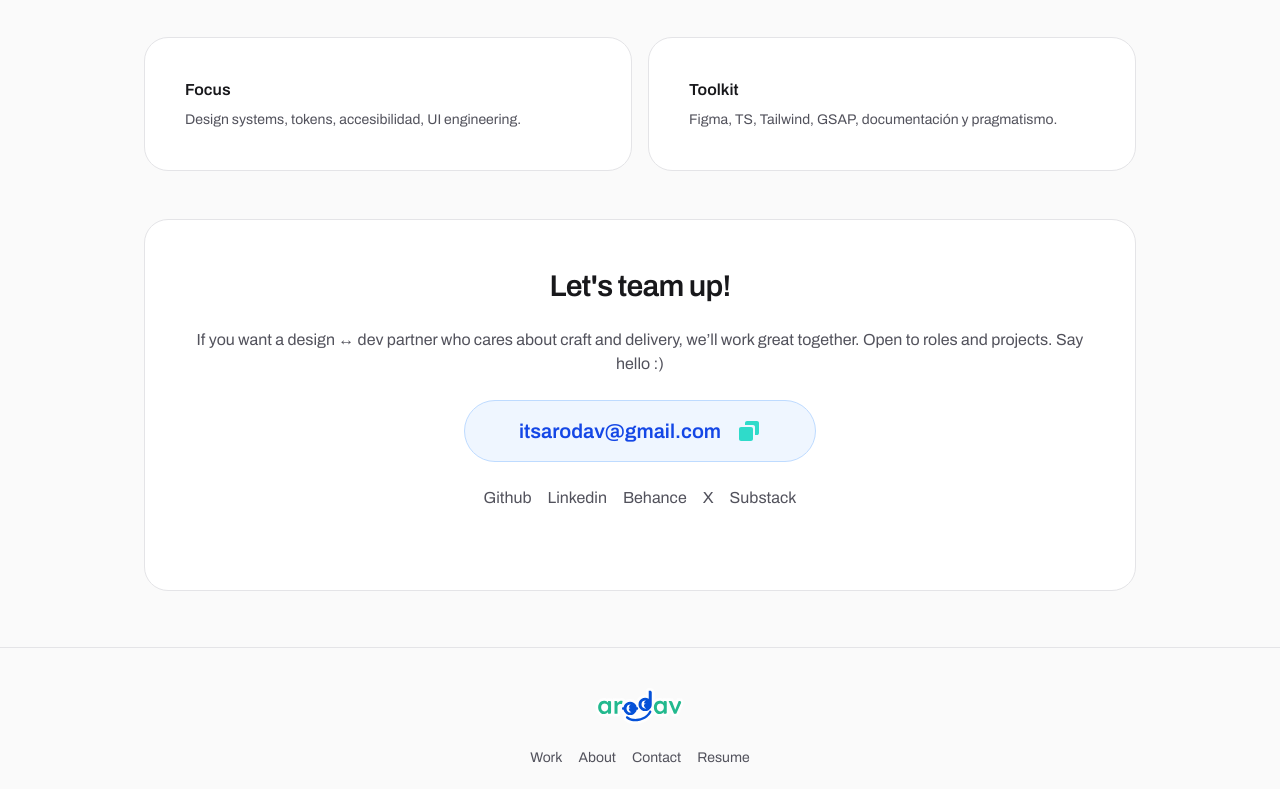
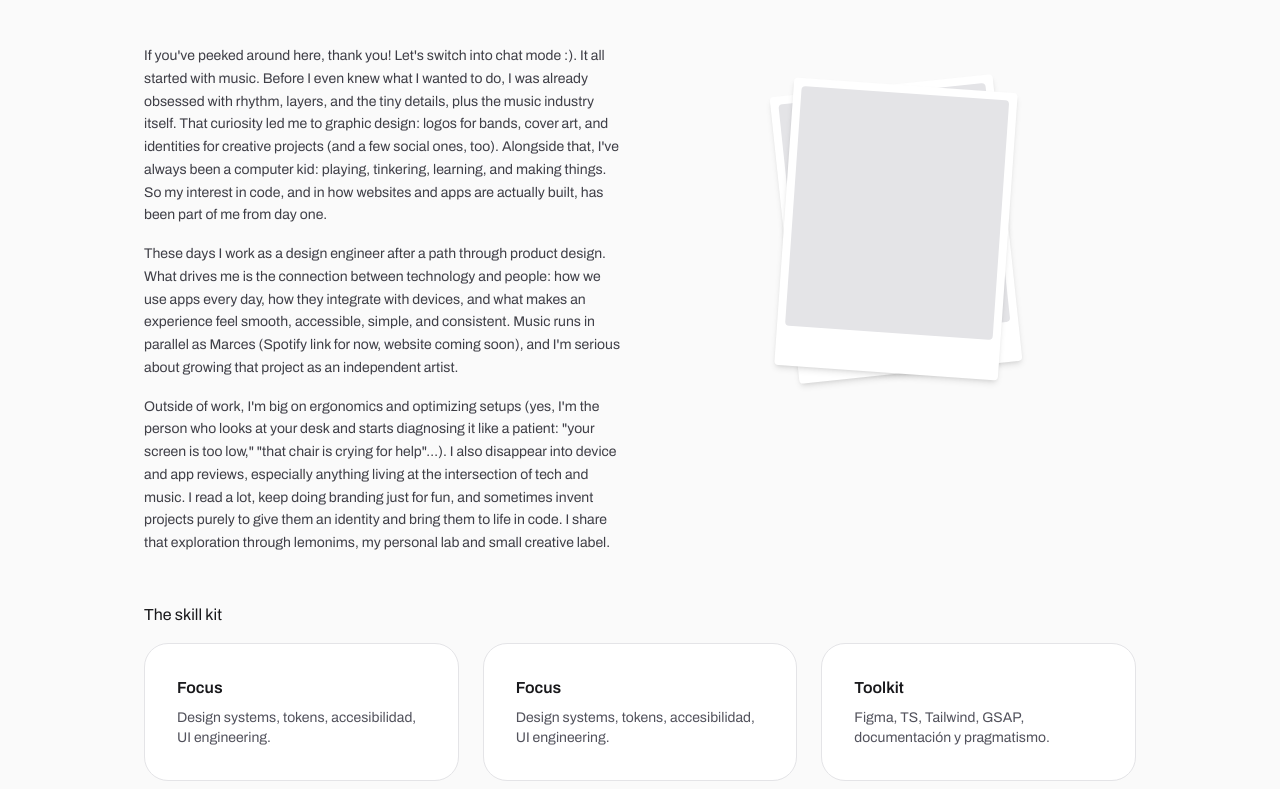
Before and after one commit to itsarodav/web-portfolio, a website built with Vite: page about.html in a window 1280 px wide. Shown: the part 371-1160 px from the top of the page. Built offline with nearby package versions, Linux system fonts and the light colour scheme.

Commit message:
about layout improved

```diff
--- a/about.html
+++ b/about.html
@@ -41,16 +41,48 @@
             </div>
         </div>
 
-        <div class="mt-10 mb-12 grid gap-4 sm:grid-cols-2">
-            <div class="rounded-3xl border border-zinc-200 bg-white p-6 md:p-10 dark:border-zinc-800 dark:bg-zinc-900">
-            <h2 class="font-semibold">Focus</h2>
-            <p class="mt-2 text-sm text-zinc-600 dark:text-zinc-300">Design systems, tokens, accesibilidad, UI engineering.</p>
+        <!-- Extended bio -->
+        <section class="my-12 grid items-start gap-8 md:grid-cols-2">
+            <article class="flex flex-col gap-4 text-sm leading-relaxed text-zinc-700 dark:text-zinc-300">
+                <p>If you've peeked around here, thank you! Let's switch into chat mode :). It all started with music. Before I even knew what I wanted to do, I was already obsessed with rhythm, layers, and the tiny details, plus the music industry itself. That curiosity led me to graphic design: logos for bands, cover art, and identities for creative projects (and a few social ones, too). Alongside that, I've always been a computer kid: playing, tinkering, learning, and making things. So my interest in code, and in how websites and apps are actually built, has been part of me from day one.</p>
+
+                <p>These days I work as a design engineer after a path through product design. What drives me is the connection between technology and people: how we use apps every day, how they integrate with devices, and what makes an experience feel smooth, accessible, simple, and consistent. Music runs in parallel as Marces (Spotify link for now, website coming soon), and I'm serious about growing that project as an independent artist.</p>
+
+                <p>Outside of work, I'm big on ergonomics and optimizing setups (yes, I'm the person who looks at your desk and starts diagnosing it like a patient: "your screen is too low," "that chair is crying for help"…). I also disappear into device and app reviews, especially anything living at the intersection of tech and music. I read a lot, keep doing branding just for fun, and sometimes invent projects purely to give them an identity and bring them to life in code. I share that exploration through lemonims, my personal lab and small creative label.</p>
+            </article>
+
+            <div class="flex items-center justify-center p-10">
+                <div class="relative h-72 w-56">
+                    <!-- Polaroid trasera (rotada) -->
+                    <div class="absolute inset-0 -rotate-6 rounded-sm bg-white p-2 pb-10 shadow-md dark:bg-zinc-100">
+                        <div class="h-full w-full rounded-sm bg-zinc-200 dark:bg-zinc-300"></div>
+                    </div>
+                    <!-- Polaroid delantera -->
+                    <div class="absolute inset-0 rotate-4 rounded-sm bg-white p-2 pb-10 shadow-md dark:bg-zinc-100">
+                        <div class="h-full w-full rounded-sm bg-zinc-200 dark:bg-zinc-300"></div>
+                    </div>
+                </div>
             </div>
-            <div class="rounded-3xl border border-zinc-200 bg-white p-6 md:p-10 dark:border-zinc-800 dark:bg-zinc-900">
-            <h2 class="font-semibold">Toolkit</h2>
-            <p class="mt-2 text-sm text-zinc-600 dark:text-zinc-300">Figma, TS, Tailwind, GSAP, documentación y pragmatismo.</p>
+        </section>
+
+        <section class="mt-10 mb-12 flex flex-col gap-4">
+            <h2>The skill kit</h2>
+            <div class="flex w-full flex-col gap-4 md:flex-row md:gap-6">
+                <div class="w-full rounded-3xl border border-zinc-200 bg-white p-6 md:p-8 dark:border-zinc-800 dark:bg-zinc-900">
+                    <h2 class="font-semibold">Focus</h2>
+                    <p class="mt-2 text-sm text-zinc-600 dark:text-zinc-300">Design systems, tokens, accesibilidad, UI engineering.</p>
+                </div>
+                <div class="w-full rounded-3xl border border-zinc-200 bg-white p-6 md:p-8 dark:border-zinc-800 dark:bg-zinc-900">
+                    <h2 class="font-semibold">Focus</h2>
+                    <p class="mt-2 text-sm text-zinc-600 dark:text-zinc-300">Design systems, tokens, accesibilidad, UI engineering.</p>
+                </div>
+                <div class="w-full rounded-3xl border border-zinc-200 bg-white p-6 md:p-8 dark:border-zinc-800 dark:bg-zinc-900">
+                    <h2 class="font-semibold">Toolkit</h2>
+                    <p class="mt-2 text-sm text-zinc-600 dark:text-zinc-300">Figma, TS, Tailwind, GSAP, documentación y pragmatismo.</p>
+                </div>
             </div>
-        </div>
+        </section>
+
         <div id="contact" data-include="contact"></div>
         </main>
         <div data-include="footer"></div>
```
